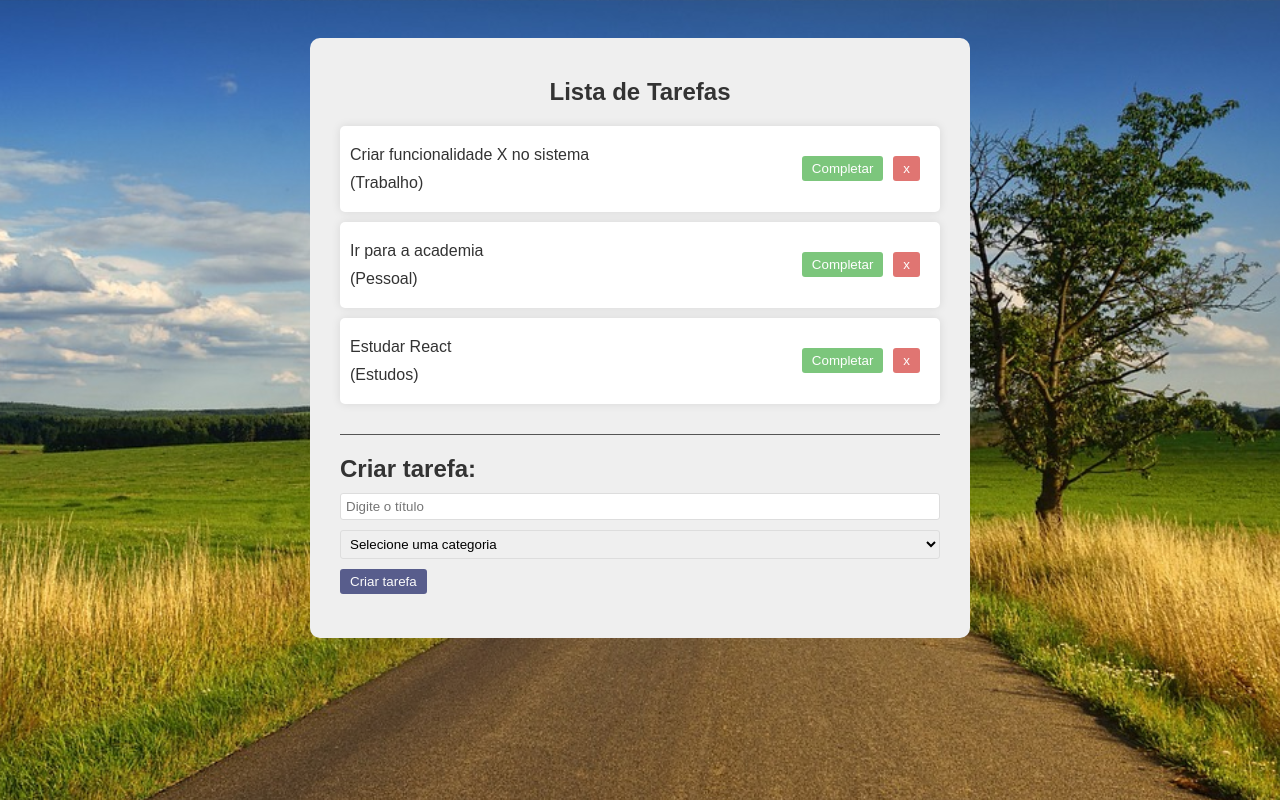
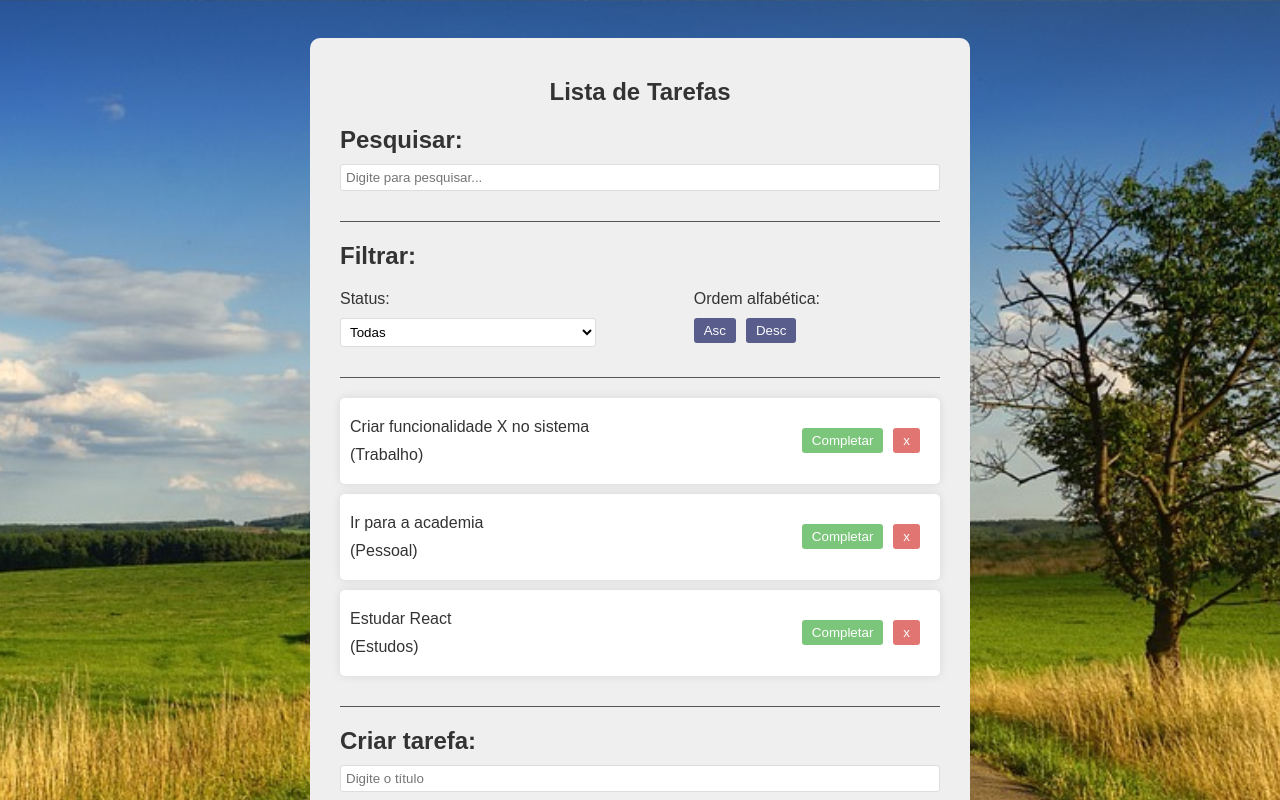
Before and after one commit to lucasecs92/ToDoList, a React (Vite) app in the folder todolist/: page / in a window 1280 px wide. Shown: the top 800 px of the page. Built offline with nearby package versions, Linux system fonts and the light colour scheme; the HTML template or start-up script is replaced by a standard one.

Commit message:
to do list em andamento

```diff
--- a/todolist/src/App.tsx
+++ b/todolist/src/App.tsx
@@ -1,6 +1,8 @@
 import { useState } from 'react';
 import { Todo } from './components/Todo';
 import { TodoForm } from './components/TodoForm';
+import { Search } from './components/Search';
+import { Filter } from './components/Filter';
 
 import './global.css';
 
@@ -26,6 +28,14 @@ function App() {
       isCompleted: false,
     },
   ])
+
+// Funcionalidade de pesquisa
+  const [search, setSearch] = useState("");
+
+// Funcionalidade do filtro
+  const [filter, setFilter] = useState("All");
+  const [sort, setSort] = useState("Asc");
+
 // ADD as tarefas
   const addTodo = (text, category) => {
     const newTodos = [...todos,
@@ -42,24 +52,49 @@ function App() {
 // REMOVE as tarefas
   const removeTodo = (id) => {
     const newTodos = [...todos];
-    const filteredTodos = newTodos.filter((todo) => todo.id !== id ? todo : null);
-
-    setTodos(filteredTodos)
+    const filteredTodos = newTodos.filter((todo) =>
+      todo.id !== id ? todo : null
+    );
+    setTodos(filteredTodos);
+  }
+// COMPLETE as tarefas
+  const completeTodo = (id) => {
+    const newTodos = [...todos];
+    newTodos.map((todo) =>
+      todo.id === id ? todo.isCompleted = !todo.isCompleted : todo
+    );
+    setTodos(newTodos);
   }
 
   return (
     <section className="app">
       <h1>Lista de Tarefas</h1>
+      <Search search={search} setSearch={setSearch} />
+      <Filter filter={filter} setFilter={setFilter}/>
       <section className='todo-list'>
-        {todos.map((todo) => (
-          <Todo
-            key={todo.id}
-            todo={todo}
-            removeTodo={removeTodo}
-          />
-        ))}
+        {todos
+          .filter((todo) =>
+            filter === "All"   // se está 'All'
+              ? true  // vai ser true, ñ vai filtrar nada
+              : filter === "Completed" // depois é feito outra checagem, verificando se o filtro é uma tarefa completa
+              ? todo.isCompleted // se for, retorno as tarefas q tem o "isCompleted" como true
+              : !todo.isCompleted // se não, retorna para o filtro 'incomplete' com as tarefas q estão incompletas
+          )
+          .filter((todo) =>
+            todo.text.toLowerCase().includes(search.toLowerCase())
+          )
+          .map((todo) =>
+      (
+            <Todo
+              key={todo.id}
+              todo={todo}
+              removeTodo={removeTodo}
+              completeTodo={completeTodo}
+            />
+          ))
+        }
       </section>
-      <TodoForm addTodo={addTodo}/>
+      <TodoForm addTodo={addTodo} />
     </section>
   )
 }
@@ -69,4 +104,10 @@ export default App;
 
 // [...todos] são todos os todo's
 
-// a função removeTodo é disparado quando clicado no botão de X de remover tarefas, checando o id q eu enviei na função e exclui dos ToDos e tb atualiza o stage principal.
+// todo.id !== id ? todo : null  // se o todo.id for diferente do id informado ele vai ser retornado, colocado de novo na lista de filtro e o que estiver com o id igual, vai retornar como nulo, ñ existe mais.
+// a função removeTodo é disparado quando clicado no botão de X de remover tarefas, checando o id que eu enviei na função e exclui dos ToDos e tb atualiza o state principal.
+
+// newTodos.map((todo) => todo.id === id ? todo.isCompleted = !todo.isCompleted : todo // utilizando o map p modificar o array original, nessa linha vou validar se o 'id' for igual ao 'id' vou mudar o 'isCompleted' para o contrário, pq se clicar de novo tenho a possibilidade de descompletar a tarefa, e se não for o 'id' igual retorna o 'todo' normal completo
+
+// .filter((todo) => todo.text.toLowerCase().includes(search.toLowerCase())) // esse filter vai passar e filtrar por todos os todos que contenham o texto digitado no input de pesquisa
+// Simplificando, é uma busca em tempo real.. Se o state de busca contiver os caracteres igual de alguma tarefa da lista, ele vai retornar esse todo p mim.
--- /dev/null
+++ b/todolist/src/components/Filter.tsx
@@ -0,0 +1,22 @@
+export function Filter({ filter, setFilter }) {
+    return (
+        <section className="filter">
+            <h2>Filtrar:</h2>
+            <section className="filter-options">
+                <section>
+                    <p>Status:</p>
+                    <select className="filter-select" value={filter} onChange={(e) => setFilter(e.target.value)}>
+                        <option value="All">Todas</option>
+                        <option value="Completed">Completas</option>
+                        <option value="Incomplete">Incompletas</option>
+                    </select>
+                </section>
+                <section className="filter-order">
+                    <p>Ordem alfabética:</p>
+                    <button>Asc</button>
+                    <button>Desc</button>
+                </section>
+            </section>
+        </section>
+    )
+}
--- /dev/null
+++ b/todolist/src/components/Search.tsx
@@ -0,0 +1,17 @@
+export function Search({ search, setSearch }) {
+    return (
+        <section className="search">
+            <h2>Pesquisar:</h2>
+            <input
+                type="text"
+                value={search}
+                onChange={(e) => setSearch(e.target.value)}
+                placeholder="Digite para pesquisar..."
+            />
+        </section>
+    )
+}
+
+// value={search} // valor do state
+// onChange={(e) => setSearch(e.target.value)} // quando eu modificar vamos ter tb a alteração do state como 'e.target.value'
+// Então a ideia é fazer uma busca em tempo real, baseado no título das tarefas.
--- a/todolist/src/components/Todo.tsx
+++ b/todolist/src/components/Todo.tsx
@@ -1,16 +1,21 @@
-import styles from './Todo.module.css';
+// import styles from './Todo.module.css';
 
-export function Todo({ todo, removeTodo, completeTodo } ) {
+export function Todo({ todo, removeTodo, completeTodo }) {
     return (
-        <section className='todo'>
+        <section
+            className='todo'
+            style={{textDecoration: todo.isCompleted ? "line-through" : "" }}
+        >
             <section className='content'>
                 <p>{todo.text}</p>
                 <p className='category'>({todo.category})</p>
             </section>
             <section className="btn">
-                <button className='complete'>Completar</button>
-        <button className='remove' onClick={() => removeTodo(todo.id)}>x</button>
+                <button className='complete' onClick={() => completeTodo(todo.id)}>Completar</button>
+                <button className='remove' onClick={() => removeTodo(todo.id)}>x</button>
             </section>
-          </section>
+        </section>
     )
 }
+
+// style={{textDecoration: todo.isCompleted ? "line-through" : "" // vai alterar a propriedade 'textDecoration' baseado no 'todo.isCompleted' se estiver completado 'true' vai dar o valor de 'line-through' p essa propriedade, para deixar riscado a tarefa completada ou ele não deixa nada (valor vazio "").
--- a/todolist/src/components/TodoForm.tsx
+++ b/todolist/src/components/TodoForm.tsx
@@ -16,13 +16,12 @@ export function TodoForm({ addTodo }) {
         // console.log(value, category)
     }
 
-
     return (
     <section className="todo-form">
             <h2>Criar tarefa:</h2>
             <form onSubmit={handleSubmit}>
                 <input type="text" placeholder="Digite o título" value={value} onChange={(e) => setValue(e.target.value)} />
-                <select value={category} onChange={(e) => setCategory(e.target.value)}>
+                <select className="todo-select" value={category} onChange={(e) => setCategory(e.target.value)}>
                     <option value="">Selecione uma categoria</option>
                     <option value="Trabalho">Trabalho</option>
                     <option value="Pessoal">Pessoal</option>
--- a/todolist/src/global.css
+++ b/todolist/src/global.css
@@ -77,10 +77,36 @@ button:hover {
     padding-bottom: 1.5rem;
 }
 
-input, select {
+input,
+select {
     padding: 5px;
     margin-bottom: 10px;
     border: 1px solid #DDD;
     border-radius: 3px;
     width: 100%;
 }
+
+.todo-select {
+    background-color: #fff;
+}
+
+.search,
+.filter  {
+    border-bottom: 1px solid #555;
+    margin-bottom: 20px;
+    padding-bottom: 20px;
+}
+
+.filter-options {
+    display: flex;
+    justify-content: space-between;
+}
+
+.filter-select {
+    background-color: #fff;
+    width: 20vw;
+}
+
+.filter-order {
+    margin-right: 120px;
+}
```
